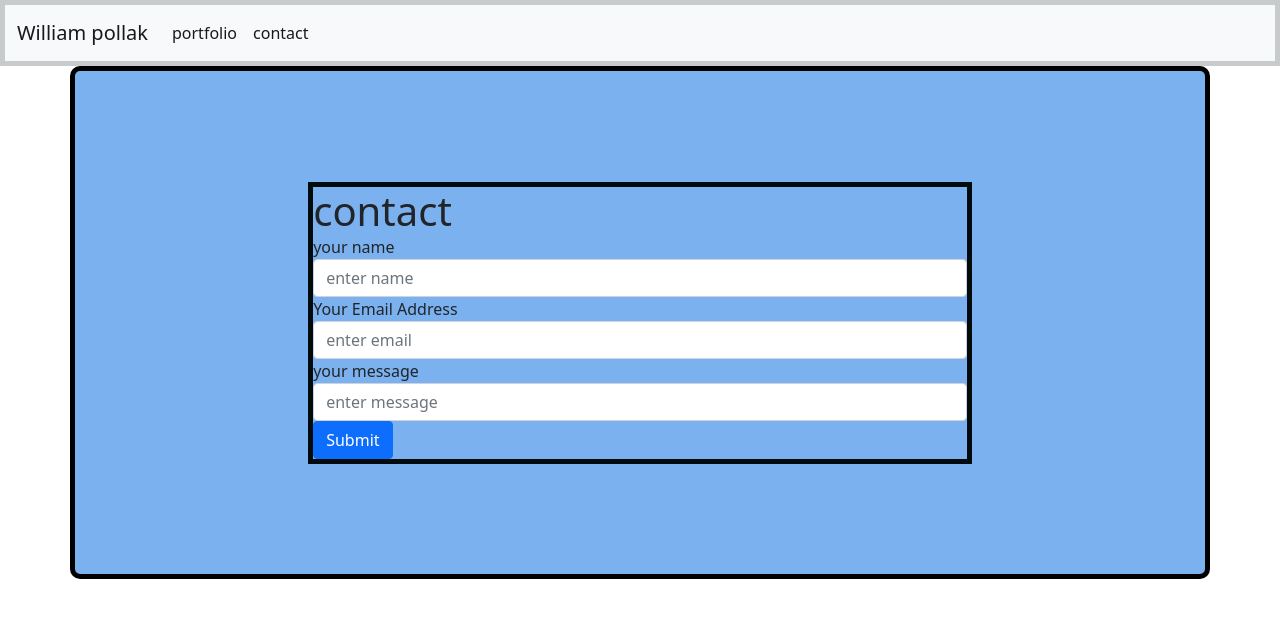
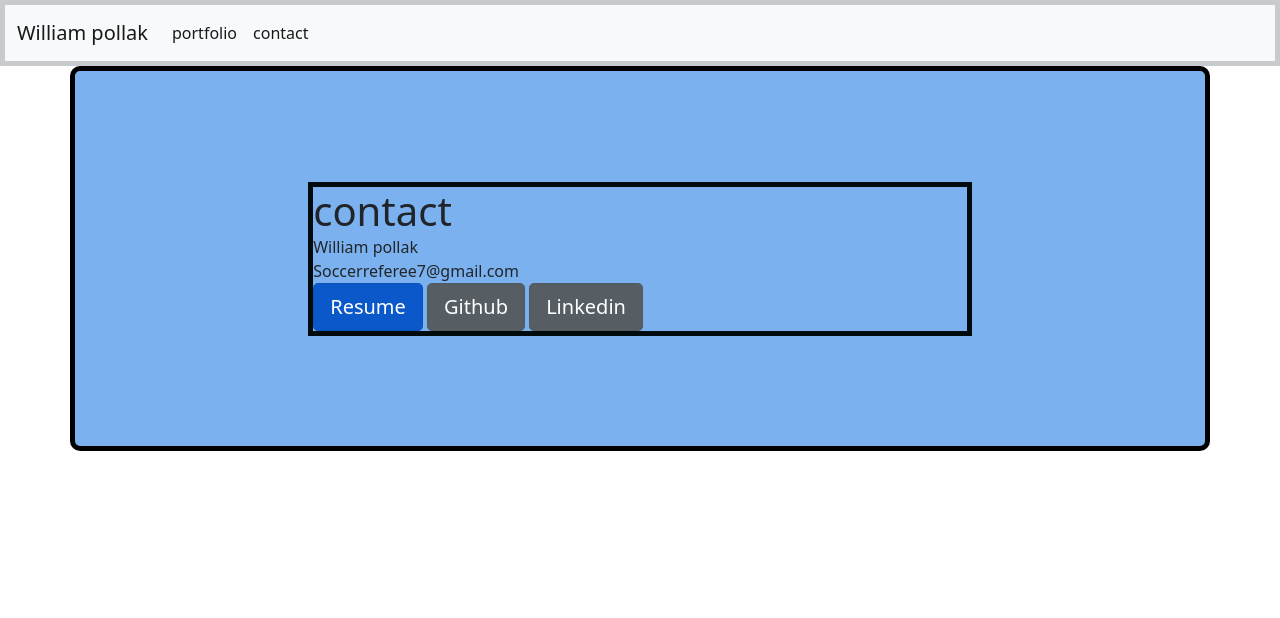
Before and after one commit to trae77/responsivePortfolio, a plain HTML site: page contact.html in a window 1280 px wide. Drawn offline with nearby package versions, Linux system fonts and the light colour scheme.

Commit message:
update links

```diff
--- a/contact.html
+++ b/contact.html
@@ -31,20 +31,26 @@
 
     <form>
       <div class="form-group">
-        <label for="Contact Email">your name</label>
-        <input type="password" class="form-control" id="exampleInputPassword1" placeholder="enter name">
+        <label for="Contact Email">William pollak</label>
+
       </div>
 
       <div class="form-group">
-        <label for="Contact Email">Your Email Address</label>
-        <input type="email" class="form-control" id="exampleInputEmail1" aria-describedby="emailHelp" placeholder="enter email">
+        <label for="Contact Email">Soccerreferee7@gmail.com</label>
 
       </div>
       <div class="form-group">
-        <label for="Contact Email">your message</label>
-        <input type="password" class="form-control" id="exampleInputPassword1" placeholder="enter message">
+
+        <a href="https://docs.google.com/document/d/1AZtXyw-uYwl590VqNon4Hlas-eI5VjNN3p7eid7UCwY/edit?usp=sharing" class="btn btn-primary btn-lg active" role="button" aria-pressed="true">Resume</a>
+
+        <a href="https://github.com/trae77" class="btn btn-secondary btn-lg active" role="button" aria-pressed="true">Github</a>
+
+         <a href="https://www.linkedin.com/in/william-pollak-7145bb200/" class="btn btn-secondary btn-lg active" role="button" aria-pressed="true">Linkedin</a>
+
       </div>
-      <button type="submit" class="btn btn-primary">Submit</button>
+        </label>
+
+
 
     </form>
   </div>
```
Also changed, not shown: index.html (+11 -1 lines).
